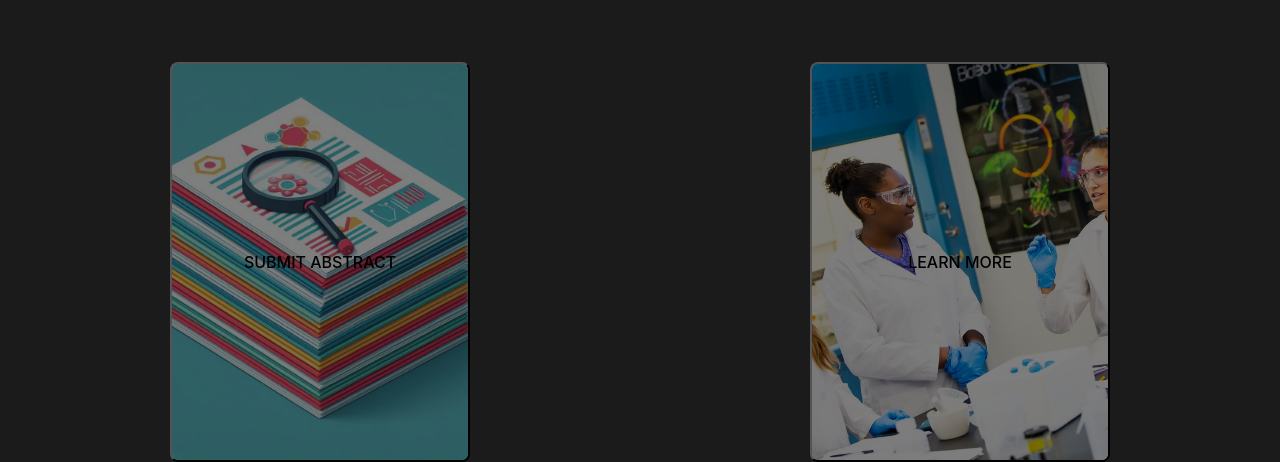
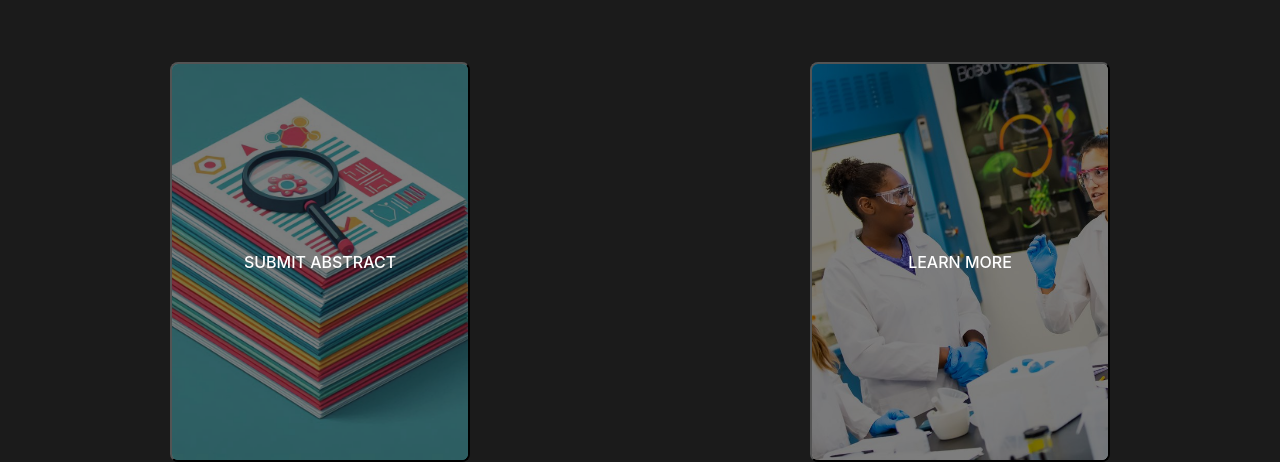
Before and after one commit to Stephan905/CONVERGEHEALTH, a React (Vite) app: page / in a window 1280 px wide. Shown: the part 380-842 px from the top of the page. Built offline with nearby package versions, Linux system fonts and the light colour scheme.

Commit message:
Readable home button, margin for reserve button

```diff
--- a/src/index.css
+++ b/src/index.css
@@ -7,11 +7,11 @@ p {
 }
 
 .reserve-button {
+  margin: 20px 0;
   background-color: white;
   color:#4f00b6;
   padding: 8px;
   font-weight: bold;
-  margin: 0 0 20px 0;
   letter-spacing: 5px;
   height: fit-content;
 }
@@ -150,6 +150,7 @@ p {
 }
 
 .overlay {
+  color: white;
   background-color: rgb(0,0,0,0.5);
   height: 100%;
   width: 100%;
--- a/src/mobile.css
+++ b/src/mobile.css
@@ -103,5 +103,5 @@ img {
   padding: 8px;
   background-color: white;
   color: #4f00b6;
-  margin: 20px 0;
+  margin: 20px 0 0 0;
 }
```
